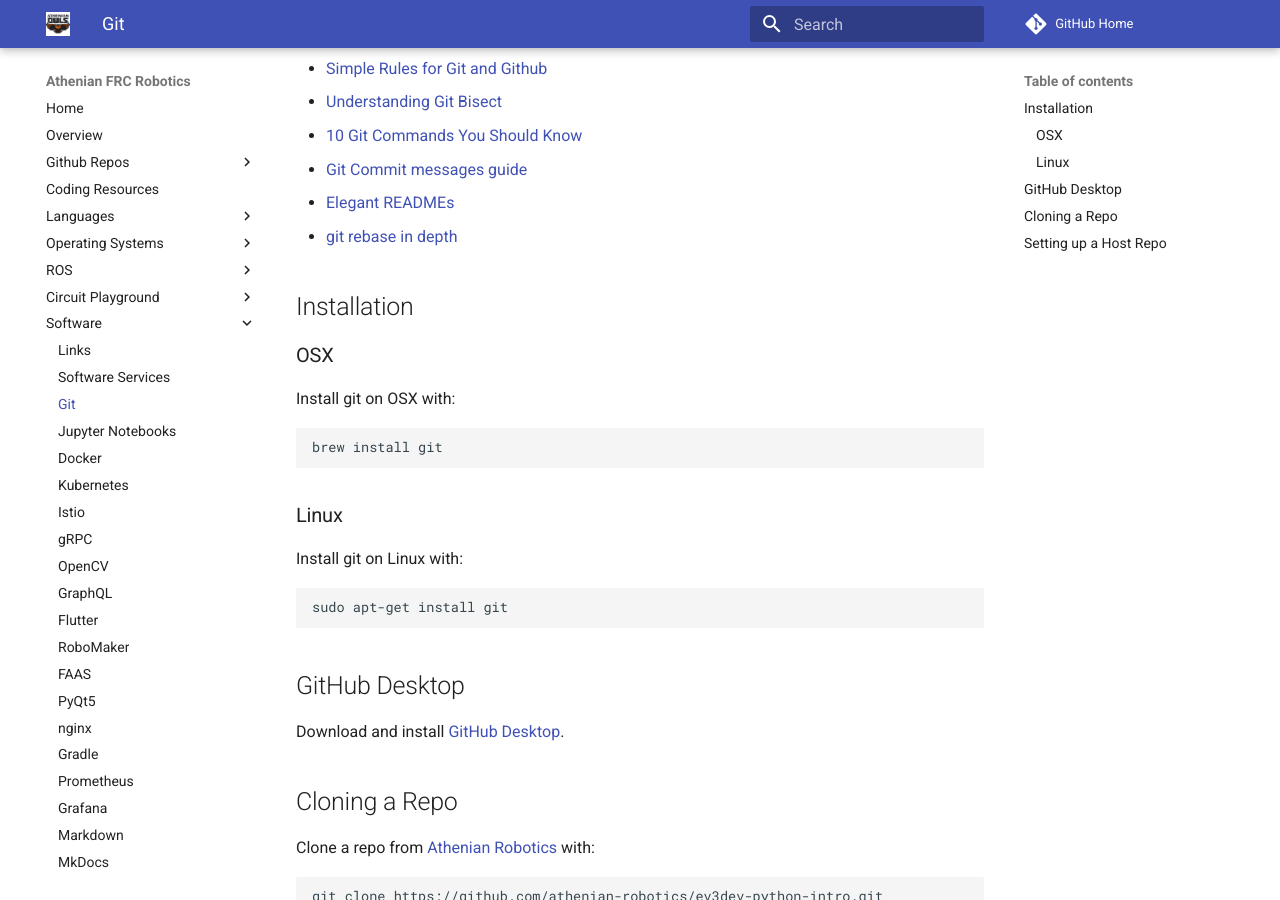
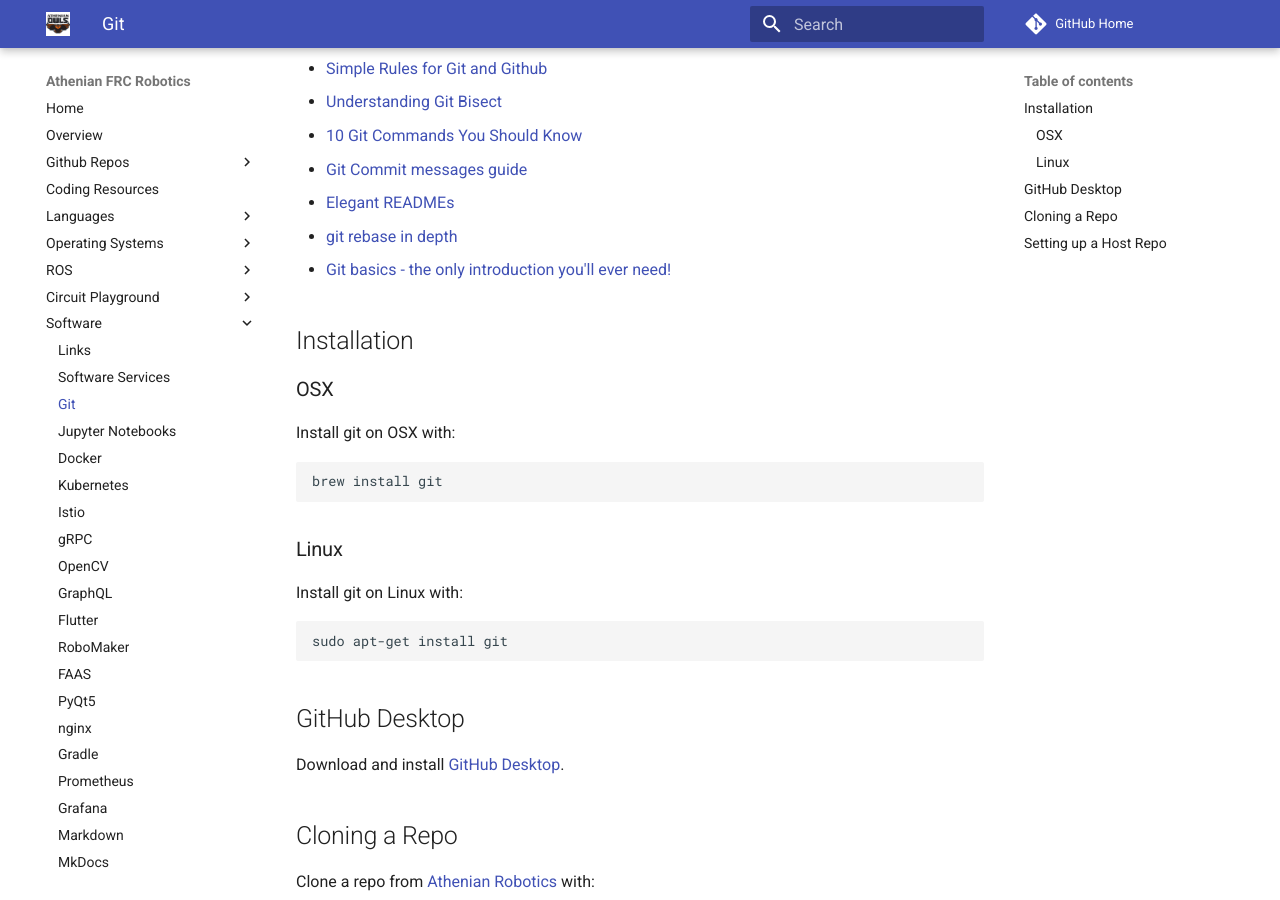
Before and after one commit to athenian-robotics/athenian-robotics-mkdocs, an MkDocs documentation site: the page built from docs/git.md, in a window 1280 px wide and 900 px high, scrolled down 359 px. Built offline with MkDocs 1.6.1 and Material for MkDocs 9.7.7, drawn with Linux system fonts in a browser that asks for light colours; comment, search, counter and statistics services are not loaded.

Commit message:
Update docs

```diff
--- a/docs/git.md
+++ b/docs/git.md
@@ -13,6 +13,7 @@
 * [Git Commit messages guide](https://github.com/RomuloOliveira/commit-messages-guide)
 * [Elegant READMEs](https://www.yegor256.com/2019/04/23/elegant-readme.html)
 * [git rebase in depth](https://git-rebase.io)
+* [Git basics - the only introduction you'll ever need!](https://areknawo.com/git-basics-the-only-introduction-you-will-ever-need/)
 
 ## Installation
 
```
Also changed, not shown: docs/flutter.md (+1 -1 lines).
